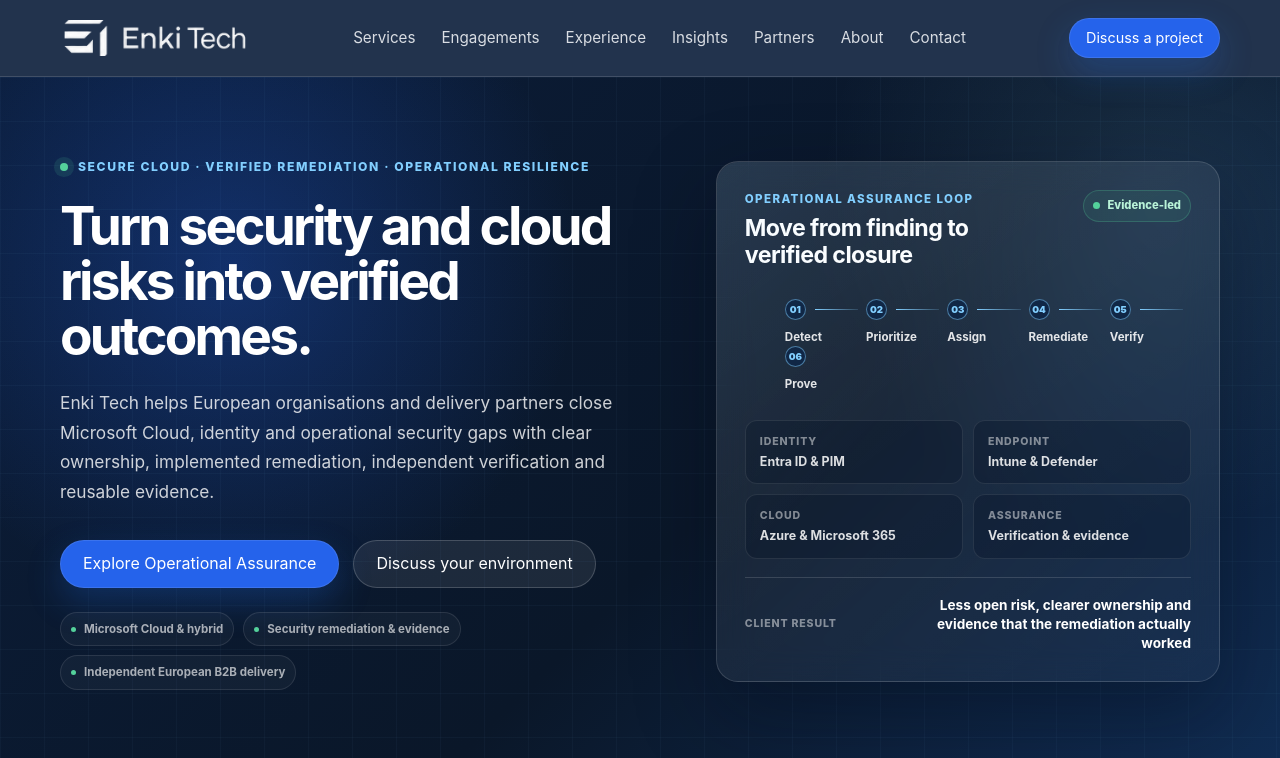
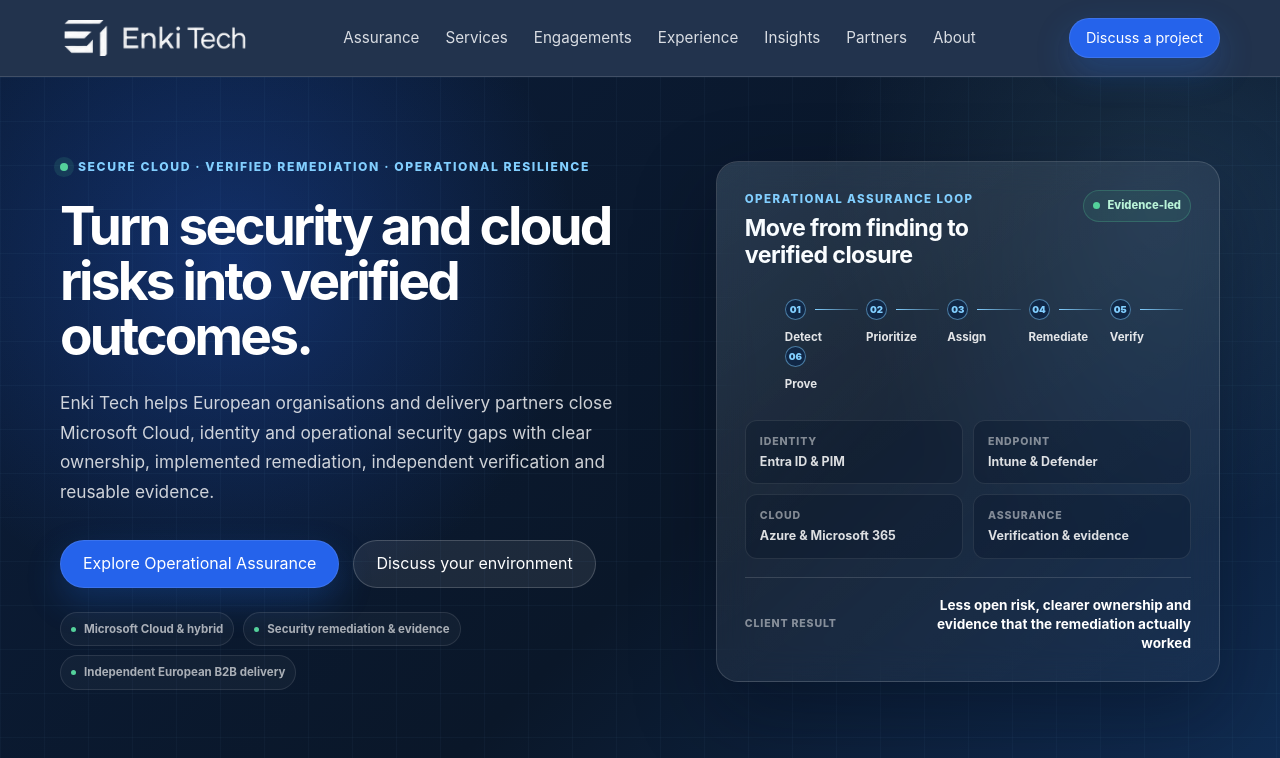
Before and after one commit to Johnnik001/Enki-tech-website, a Next.js app: page / in a window 1280 px wide. Shown: the top 758 px of the page. Built offline with nearby package versions, Linux system fonts and the light colour scheme.

Commit message:
Surface Operational Assurance in primary navigation

```diff
--- a/components/Header.jsx
+++ b/components/Header.jsx
@@ -25,7 +25,8 @@
           <span className="menuToggleIcon" aria-hidden="true"><i></i><i></i><i></i></span>
         </button>
         <nav id="main-navigation" className={`nav ${menuOpen ? 'navOpen' : ''}`} aria-label="Main navigation">
-          {navigation.map((item) => (
+          <Link href="/security-assurance/" onClick={closeMenu}>Assurance</Link>
+          {navigation.filter((item) => item.label !== 'Contact').map((item) => (
             <Link key={item.href} href={item.href} onClick={closeMenu}>{item.label}</Link>
           ))}
           <Link className="button navCta" href="/contact/" onClick={closeMenu}>Discuss a project</Link>
```
